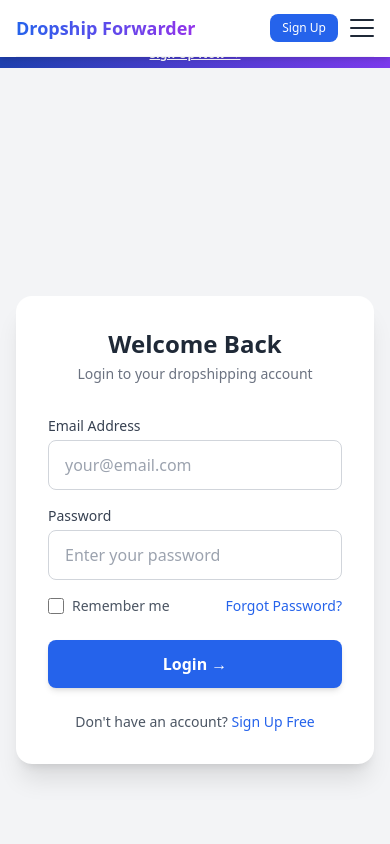
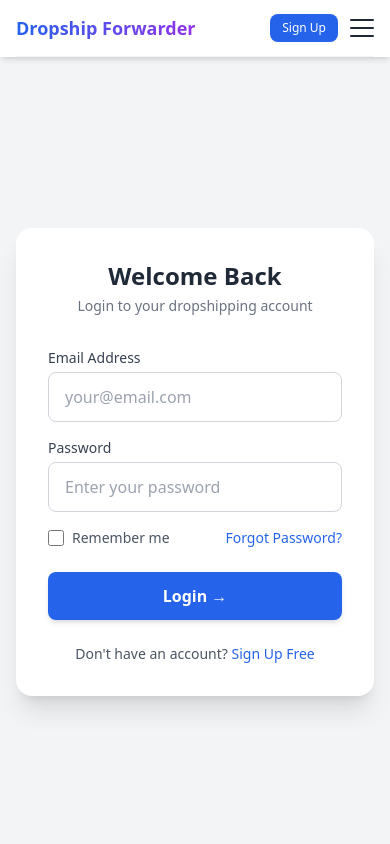
Before and after one commit to CodeTlhogii/dropship-forwarder, a website: page frontend/login.html in a window 390 px wide. Shown: the top 844 px of the page. Drawn offline with nearby package versions, Linux system fonts and the light colour scheme.

Commit message:
Fix: Remove marketing top bar from post-login pages

```diff
--- a/frontend/login.html
+++ b/frontend/login.html
@@ -22,16 +22,7 @@
 </head>
 <body class="bg-gray-100">
 
-<!-- TOP MARKETING BAR -->
-<div class="top-bar text-white text-center py-1.5 px-4 text-xs sm:text-sm">
-    <div class="max-w-7xl mx-auto flex flex-col sm:flex-row justify-center items-center gap-1 sm:gap-2">
-        <span class="font-bold">🚀 14-DAY FREE TRIAL</span>
-        <span class="hidden sm:inline">|</span>
-        <span>⚡ Ship from China & USA to SA in 10-15 days</span>
-        <span class="hidden sm:inline">|</span>
-        <a href="register.html" class="text-white underline font-semibold hover:text-blue-200 transition text-xs sm:text-sm">Sign Up Now →</a>
-    </div>
-</div>
+
 
 <!-- Navigation -->
 <nav class="bg-white shadow-md fixed top-0 left-0 w-full z-50">
```
